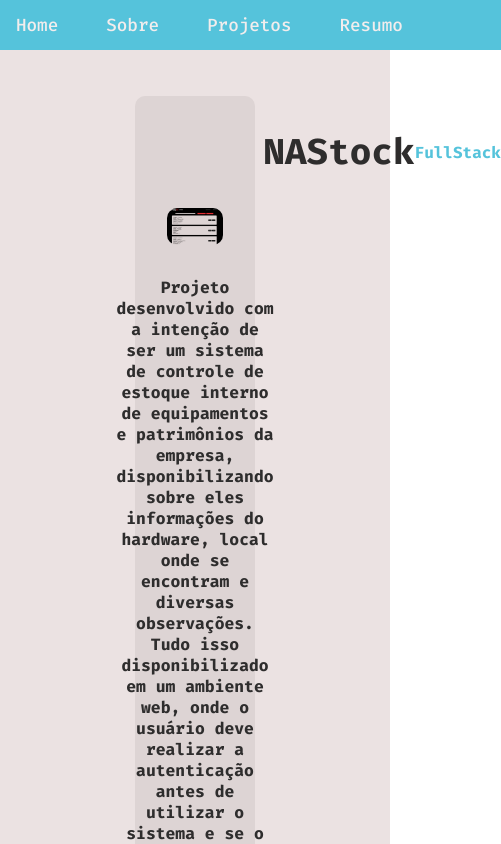
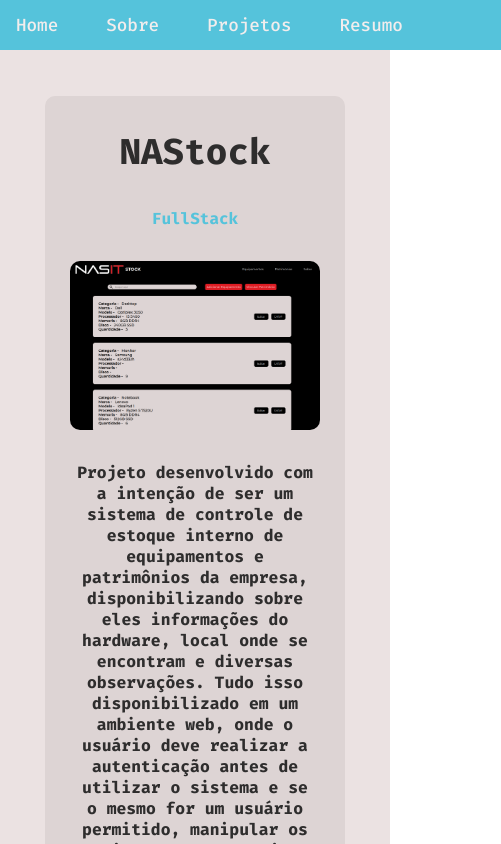
Before and after one commit to joaovictormar/portfolio, a React (Vite) app: page /projetos in a window 390 px wide. Shown: the top 844 px of the page, 501 px wide, since content can reach past the window. Built offline with nearby package versions, Linux system fonts and the light colour scheme.

Commit message:
Adicionada responsividade na página Projetos

```diff
--- a/src/pages/Projetos/Projetos.module.css
+++ b/src/pages/Projetos/Projetos.module.css
@@ -25,13 +25,14 @@
   align-items: center;
   width: 100%;
   justify-content: space-between;
+  gap: 2rem;
 }
 
 .titulo {
   font-size: 36px;
   flex-grow: 1;
   text-align: center;
-  padding-left: 6rem;
+  padding-left: 8rem;
 }
 
 .areaDev {
@@ -62,3 +63,25 @@
   transition: 0.3s;
   scale: 1.2;
 }
+
+@media (max-width: 768px) {
+  .projetos {
+    flex-direction: column;
+  }
+
+  .cardProjeto {
+    width: 300px;
+  }
+
+  .titulos {
+    flex-direction: column;
+  }
+
+  .titulo {
+    padding: 0;
+  }
+
+  .imagem {
+    width: 250px;
+  }
+}
```
